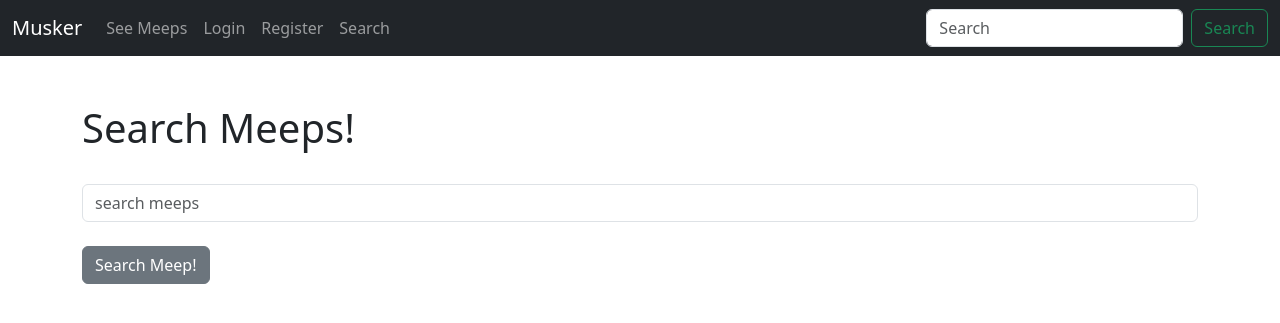
After one commit to amirfaregh/musker, a Django app: page /search/ in a window 1280 px wide. The commit adds this page. Shown: the top 323 px of the page. Run offline with Django 4.2, Linux system fonts and the light colour scheme; some libraries are stand-ins or nearby versions.

Commit message:
added_search_meep

```diff
--- a/musker/templates/navbar.html
+++ b/musker/templates/navbar.html
@@ -27,6 +27,9 @@
             <a class="nav-link" href="{% url 'register' %}">Register</a>
           </li>
           {% endif %}
+          <li class="nav-item">
+            <a class="nav-link" href="{% url 'search' %}">Search</a>
+          </li>
         </ul>
         <form class="d-flex" role="search">
           <input class="form-control me-2" type="search" placeholder="Search" aria-label="Search">
--- /dev/null
+++ b/musker/templates/search.html
@@ -0,0 +1,52 @@
+{% extends 'base.html' %}
+{% load static %}
+{% block content %}
+
+<h1>Search Meeps!</h1>
+<br/>
+
+<form  method=POST>
+{% csrf_token %}
+<input type="input" class="form-control" placeholder="search meeps" name="search">
+<br>
+
+<button type="submit" class="btn btn-secondary">Search Meep!</button>
+</form>
+<br>
+{% if search %}
+you searched for "{{search}}" <br>
+{% for meep in searched %}
+<div class="alert alert-dark" role="alert">
+    <div class="container">
+        <div class="row">
+            <div class="col-1">
+              {% if meep.user.profile.profile_image %}
+                    <img src="{{ meep.user.profile.profile_image.url }}" width=50 height=50 class="rounded-circle" alt="{{ profile.user.username }}">
+
+                    {% else %}
+                    <img src="{% static 'images/profile_pic.png' %}" width=50 height=50 class="rounded-circle" alt="{{ profile.user.username }}">
+                    {% endif %}
+            </div>
+            <div class="col-11">
+              {{ meep.body }}<br/>
+                  <small class="text-muted">
+                      ({{ meep.created_at}}) By
+                      <a class="card-text" href="{% url 'profile' meep.user.id %}" >@{{ meep.user.username|lower }}</a>
+                    - {{meep.number_of_likes}}
+                    {% if user in meep.likes.all %}
+                    <a href="{% url 'meep_like' meep.id %}"><i class="fa-solid fa-heart" style="color:red"></i></a>
+                    {% else %}
+                    &nbsp;
+                    <a href="{% url 'meep_like' meep.id %}"><i class="fa fa-heart-o" style="color:red"></i></a>
+                    {% endif %}
+                    &nbsp;
+                    <a href="{% url 'meep_show' meep.id %}"><i class="fa-solid fa-share" style="color:rgb(22, 85, 168)"></i></a>
+                </small>
+            </div><br/><br/>
+
+                </div>
+            </div>
+        </div>
+{% endfor %}
+{% endif %}
+{% endblock %}
--- a/musker/urls.py
+++ b/musker/urls.py
@@ -18,4 +18,6 @@ urlpatterns = [
     path('follow/<int:pk>', views.follow, name='follow'),
     path('delete_meep/<int:pk>', views.delete_meep, name='delete_meep'),
     path('edit_meep/<int:pk>', views.edit_meep, name='edit_meep'),
+    path('search/',views.search, name='search'),
+
     ]
--- a/musker/views.py
+++ b/musker/views.py
@@ -243,3 +243,15 @@ def edit_meep(request, pk):
     else:
         messages.success(request,("Please login to continue"))
         return redirect('home')
+
+def search(request):
+    if request.method == "POST":
+        search = request.POST['search']
+        # ['search'] << because we named the input in html 'search'
+        # Search in database:
+        searched = Meep.objects.filter(body__contains = search)
+
+        return render(request, 'search.html', {'search':search, 'searched':searched})
+
+    else:
+        return render(request, 'search.html', {})
```
Also changed, not shown: db.sqlite3.
